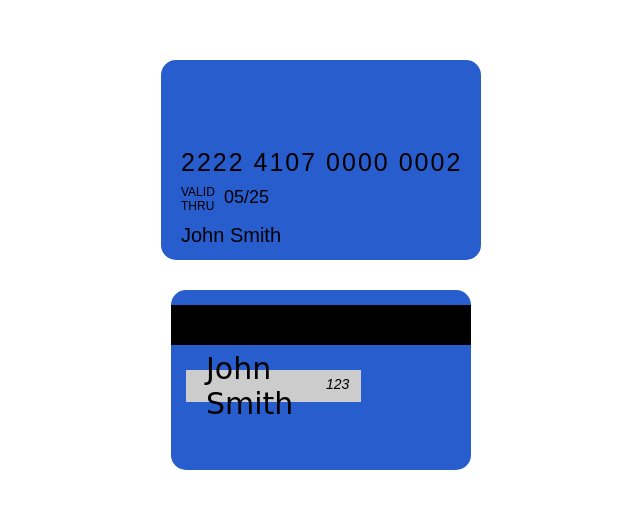
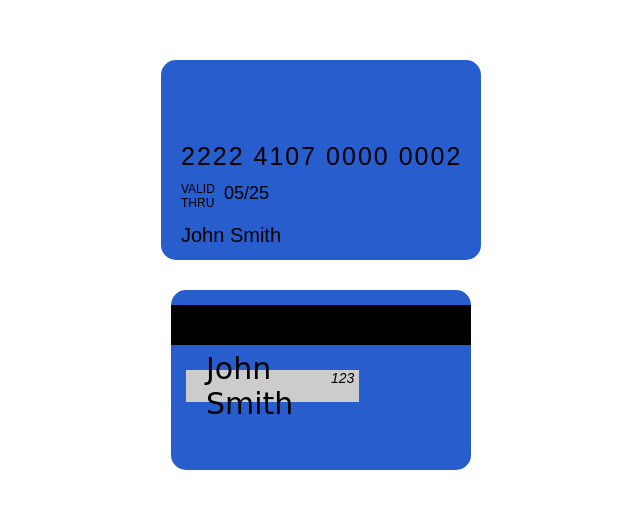
Before and after one commit to Szpytowski/credit-card-css-selectors, a plain HTML site: page index.html in a window 1280 px wide. Shown: the part 128-636 px from the top of the page, without its empty margins (319-959 px from the left). Drawn offline with Linux system fonts and the light colour scheme; a web font is replaced by a local one.

Commit message:
added fixes

```diff
--- a/css/style.css
+++ b/css/style.css
@@ -25,7 +25,7 @@ body {
     font-size: 25px;
     letter-spacing: 2px;
     margin-left: 10px;
-    height: 2vh;
+    height: 15px;
     margin-bottom: 15px;
 }
 
@@ -33,7 +33,7 @@ body {
     display: flex;
     justify-content: flex-start;
     align-items: center;
-    height: 3.5vh;
+    height: 35px;
     margin-left: 10px;
 }
 
@@ -92,15 +92,16 @@ body {
     font-size:30px;
     margin-top: 25px;
     margin-left: 15px;
-    width: 45%;
+    width:35%;
     height: 22px;
 }
 
 .credit-card-back .information-wrapper p.number {
     font-size: 14px;
     font-style: italic;
-    margin-bottom: 10px;
-    position: absolute; /* how should i position it in the other container?*/
-    margin-left: 155px ;
+    margin-bottom: 5px;
     margin-top: 0px;
+    background-color: #ccc;
+    height: 32px;
+    padding-right: 5px;
 }
--- a/index.html
+++ b/index.html
@@ -12,8 +12,12 @@
   <link rel="preconnect" href="https://fonts.googleapis.com">
   <link rel="preconnect" href="https://fonts.gstatic.com" crossorigin>
   <link href="https://fonts.googleapis.com/css2?family=Qwitcher+Grypen:wght@400;700&display=swap" rel="stylesheet">
+  <link rel="preconnect" href="https://fonts.googleapis.com">
+  <link rel="preconnect" href="https://fonts.gstatic.com" crossorigin>
+  <link href="https://fonts.googleapis.com/css2?family=Roboto:wght@100;400&display=swap" rel="stylesheet">
   <link rel="manifest" href="site.webmanifest">
   <meta name="theme-color" content="#fafafa">
+
 </head>
 
 <body>
```
